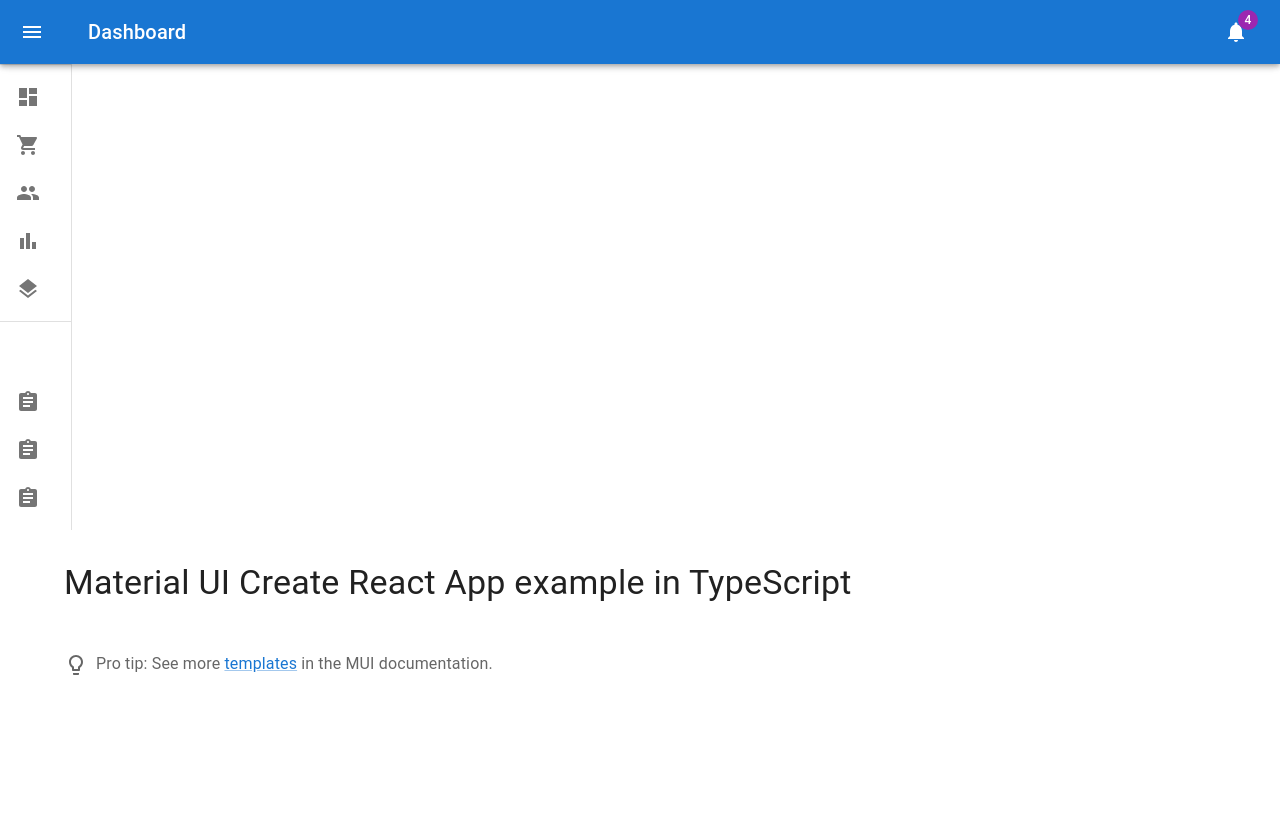
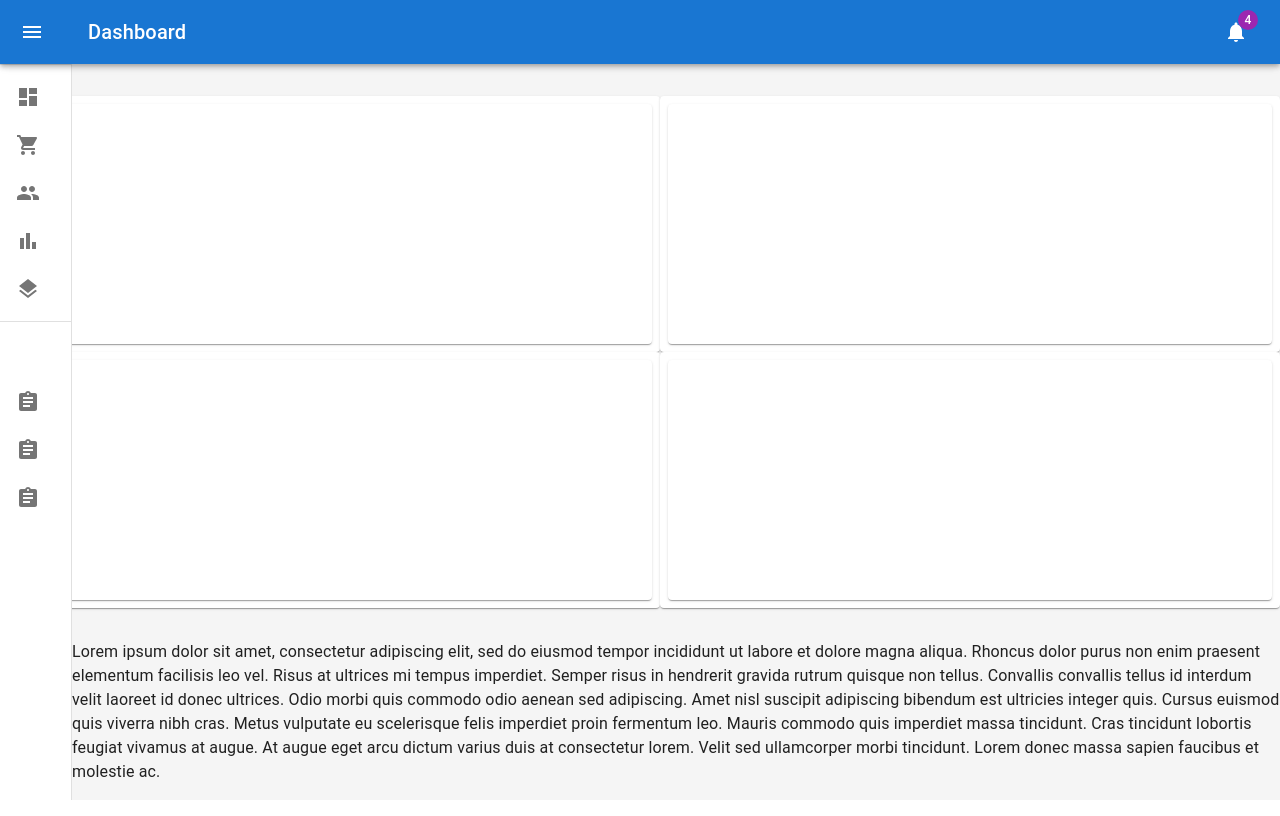
Before and after one commit to shaoxp/7habit-list, a React (Create React App) app: page / in a window 1280 px wide. Shown: the top 816 px of the page. Built offline with nearby package versions, Linux system fonts and the light colour scheme.

Commit message:
add more test code

```diff
--- a/package.json
+++ b/package.json
@@ -17,6 +17,7 @@
     "@types/react-dom": "^18.2.6",
     "react": "^18.2.0",
     "react-dom": "^18.2.0",
+    "react-router-dom": "^6.14.2",
     "react-scripts": "5.0.1",
     "typescript": "^4.9.5",
     "web-vitals": "^2.1.4"
--- a/src/App.tsx
+++ b/src/App.tsx
@@ -7,22 +7,54 @@ import { createTheme, ThemeProvider } from "@mui/material/styles";
 import { AppGlobalProvider } from "./components/AppGlobalProvider";
 import { HabitListAppBar } from "./components/AppBar";
 import HabitListAppDrawer from "./components/AppDrawer/AppDrawer";
+import FirstFirstList from "./components/FirstFistList/FirstFirstList";
+import { BrowserRouter as Router, Route, Routes } from "react-router-dom";
+import { CssBaseline, Toolbar } from "@mui/material";
 
 export default function App() {
   const defaultTheme = createTheme();
   return (
     <ThemeProvider theme={defaultTheme}>
       <AppGlobalProvider>
-        <HabitListAppBar />
-        <HabitListAppDrawer />
-        <Container>
-          <Box sx={{ my: 4 }}>
-            <Typography variant="h4" component="h1" gutterBottom>
-              Material UI Create React App example in TypeScript
+        <Box sx={{ display: "flex" }}>
+          <CssBaseline />
+          <HabitListAppBar />
+          <HabitListAppDrawer />
+          <Box
+            component="main"
+            sx={{
+              backgroundColor: (theme) =>
+                theme.palette.mode === "light"
+                  ? theme.palette.grey[100]
+                  : theme.palette.grey[900],
+              flexGrow: 1,
+              height: "100vh",
+              overflow: "auto",
+            }}
+          >
+            <Toolbar />
+            <Router>
+              <Routes>
+                <Route path="/" element={<FirstFirstList />}></Route>
+              </Routes>
+            </Router>
+            <Typography paragraph>
+              Lorem ipsum dolor sit amet, consectetur adipiscing elit, sed do
+              eiusmod tempor incididunt ut labore et dolore magna aliqua.
+              Rhoncus dolor purus non enim praesent elementum facilisis leo vel.
+              Risus at ultrices mi tempus imperdiet. Semper risus in hendrerit
+              gravida rutrum quisque non tellus. Convallis convallis tellus id
+              interdum velit laoreet id donec ultrices. Odio morbi quis commodo
+              odio aenean sed adipiscing. Amet nisl suscipit adipiscing bibendum
+              est ultricies integer quis. Cursus euismod quis viverra nibh cras.
+              Metus vulputate eu scelerisque felis imperdiet proin fermentum
+              leo. Mauris commodo quis imperdiet massa tincidunt. Cras tincidunt
+              lobortis feugiat vivamus at augue. At augue eget arcu dictum
+              varius duis at consectetur lorem. Velit sed ullamcorper morbi
+              tincidunt. Lorem donec massa sapien faucibus et molestie ac.
             </Typography>
-            <ProTip />
           </Box>
-        </Container>{" "}
+        </Box>
       </AppGlobalProvider>
       <StickyFooter />
     </ThemeProvider>
--- /dev/null
+++ b/src/components/FirstFistList/FirstFirstList.tsx
@@ -0,0 +1,64 @@
+import { Grid, Paper, styled } from "@mui/material";
+
+const Item = styled(Paper)(({ theme }) => ({
+  backgroundColor: theme.palette.mode === "dark" ? "#1A2027" : "#fff",
+  ...theme.typography.body2,
+  padding: theme.spacing(1),
+  textAlign: "center",
+  color: theme.palette.text.secondary,
+}));
+
+export default function FirstFirstList() {
+  return (
+    <Grid container spacing={4} sx={{ mt: 4, mb: 4 }}>
+      <Grid md={12} lg={6}>
+        <Item>
+          <Paper
+            sx={{
+              p: 2,
+              display: "flex",
+              flexDirection: "column",
+              height: 240,
+            }}
+          ></Paper>
+        </Item>
+      </Grid>
+      <Grid md={12} lg={6}>
+        <Item>
+          <Paper
+            sx={{
+              p: 2,
+              display: "flex",
+              flexDirection: "column",
+              height: 240,
+            }}
+          ></Paper>
+        </Item>
+      </Grid>
+      <Grid md={12} lg={6}>
+        <Item>
+          <Paper
+            sx={{
+              p: 2,
+              display: "flex",
+              flexDirection: "column",
+              height: 240,
+            }}
+          ></Paper>
+        </Item>
+      </Grid>
+      <Grid md={12} lg={6}>
+        <Item>
+          <Paper
+            sx={{
+              p: 2,
+              display: "flex",
+              flexDirection: "column",
+              height: 240,
+            }}
+          ></Paper>
+        </Item>
+      </Grid>
+    </Grid>
+  );
+}
--- a/tsconfig.json
+++ b/tsconfig.json
@@ -1,7 +1,11 @@
 {
   "compilerOptions": {
-    "target": "es5",
+    "noImplicitAny": true,
+    "noImplicitThis": true,
+    "strictNullChecks": true,
+    "target": "es6",
     "lib": [
+      "es6",
       "dom",
       "dom.iterable",
       "esnext"
```
Also changed, not shown: 1 other file (tests, documents, lock files or other folders).
